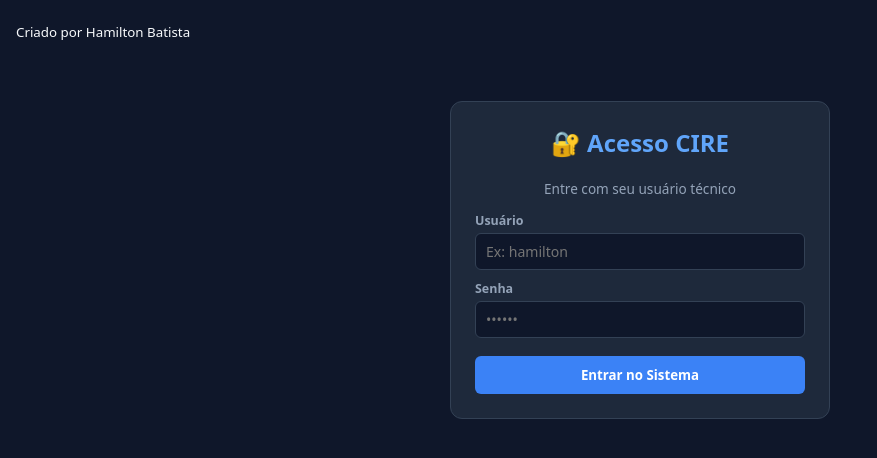
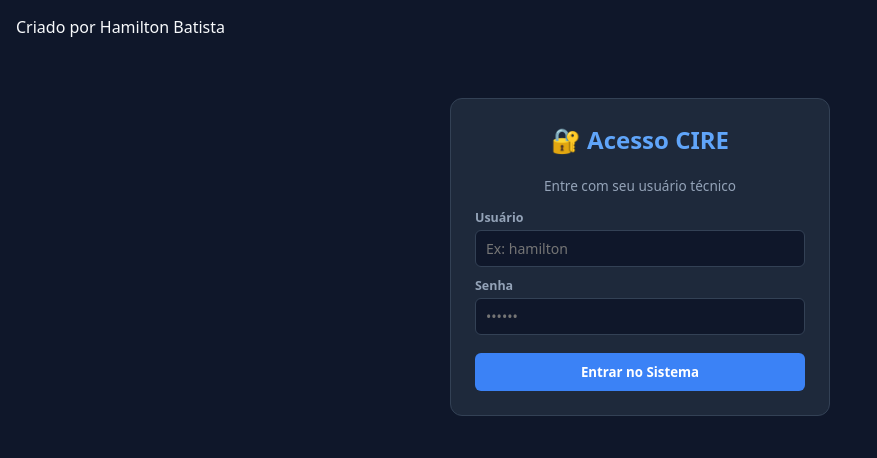
Before and after one commit to hamiltontecnico/gerador-cire, a plain HTML site: page index.html in a window 1280 px wide. Shown: the whole page, without its empty margins (0-877 px from the left). Drawn offline with Linux system fonts and the light colour scheme.

Commit message:
Update index.html

```diff
--- a/index.html
+++ b/index.html
@@ -4,7 +4,7 @@
   <meta charset="UTF-8" />
   <meta name="viewport" content="width=device-width, initial-scale=1.0" />
   <title>Gerador de Carimbo CIRE</title>
-  <sub title>Criado por Hamilton Batista</sub title>
+  <sub-title>Criado por Hamilton Batista</sub-title>
   <style>
     :root {
       --bg: #0f172a; --card: #1e293b; --border: #334155; --text: #f8fafc;
```
